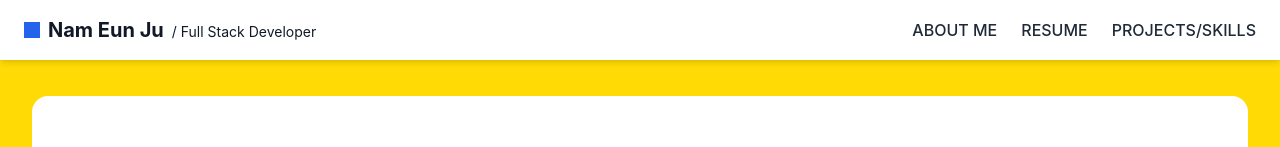
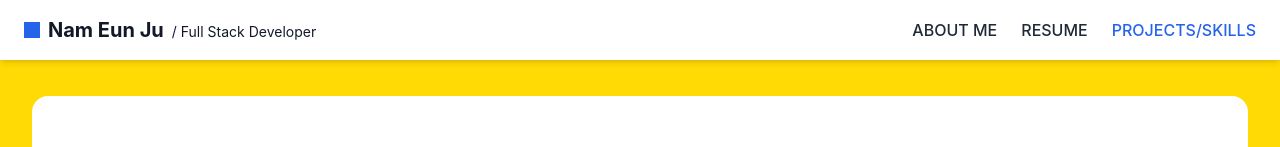
Before and after one commit to amorpaty/namportfolio, a React (Create React App) app: page /namportfolio/projects/skills in a window 1280 px wide. Shown: the top 147 px of the page. Built offline with nearby package versions, Linux system fonts and the light colour scheme.

Commit message:
project/skills 이동안되는 이슈 수정

```diff
--- a/src/components/Header.js
+++ b/src/components/Header.js
@@ -1,5 +1,5 @@
 import { useState } from "react";
-import {Link, useLocation} from "react-router-dom"; // Link 컴포넌트를 사용한다고 가정
+import { Link, useLocation } from "react-router-dom"; // Link 컴포넌트를 사용한다고 가정
 
 const Header = () => {
     const [menuOpen, setMenuOpen] = useState(false); // 메뉴 상태 관리
@@ -36,8 +36,7 @@ const Header = () => {
                 <Link
                     to="/aboutMe"
                     onClick={() => handleMenuClick("aboutMe")}
-                    className={`font-medium hover:underline ${
-                        location.pathname === "/aboutMe" ? "text-blue-600" : "text-gray-800"
+                    className={`font-medium hover:underline ${location.pathname === "/aboutMe" ? "text-blue-600" : "text-gray-800"
                         }`}
                 >
                     ABOUT ME
@@ -45,17 +44,15 @@ const Header = () => {
                 <Link
                     to="/resume"
                     onClick={() => handleMenuClick("resume")}
-                    className={`font-medium hover:underline ${
-                        location.pathname === "/resume" ? "text-blue-600" : "text-gray-800"
+                    className={`font-medium hover:underline ${location.pathname === "/resume" ? "text-blue-600" : "text-gray-800"
                         }`}
                 >
                     RESUME
                 </Link>
                 <Link
-                    to="/projects"
+                    to="/projects/skills"
                     onClick={() => handleMenuClick("projects/skills")}
-                    className={`font-medium hover:underline ${
-                        location.pathname === "/projects" ? "text-blue-600" : "text-gray-800"
+                    className={`font-medium hover:underline ${location.pathname === "/projects/skills" ? "text-blue-600" : "text-gray-800"
                         }`}
                 >
                     PROJECTS/SKILLS
@@ -84,16 +81,14 @@ const Header = () => {
 
             {/* 모바일 메뉴 */}
             <div
-                className={`absolute top-16 left-0 w-full bg-white shadow-md transition-all duration-500 ease-in-out transform ${
-                    menuOpen ? "opacity-100 translate-y-0" : "opacity-0 -translate-y-10"
+                className={`absolute top-16 left-0 w-full bg-white shadow-md transition-all duration-500 ease-in-out transform ${menuOpen ? "opacity-100 translate-y-0" : "opacity-0 -translate-y-10"
                     } md:hidden`}
             >
                 <nav className="flex flex-col items-center space-y-4 py-6">
                     <Link
                         to="/aboutMe"
                         onClick={() => handleMenuClick("aboutMe")}
-                        className={`font-medium hover:underline ${
-                            location.pathname === "/aboutMe" ? "text-blue-600" : "text-gray-800"
+                        className={`font-medium hover:underline ${location.pathname === "/aboutMe" ? "text-blue-600" : "text-gray-800"
                             }`}
                     >
                         ABOUT ME
@@ -101,17 +96,15 @@ const Header = () => {
                     <Link
                         to="/resume"
                         onClick={() => handleMenuClick("resume")}
-                        className={`font-medium hover:underline ${
-                            location.pathname === "/resume" ? "text-blue-600" : "text-gray-800"
+                        className={`font-medium hover:underline ${location.pathname === "/resume" ? "text-blue-600" : "text-gray-800"
                             }`}
                     >
                         RESUME
                     </Link>
                     <Link
-                        to="/projects"
+                        to="/projects/skills"
                         onClick={() => handleMenuClick("projects/skills")}
-                        className={`font-medium hover:underline ${
-                            location.pathname === "/projects" ? "text-blue-600" : "text-gray-800"
+                        className={`font-medium hover:underline ${location.pathname === "/projects/skills" ? "text-blue-600" : "text-gray-800"
                             }`}
                     >
                         PROJECTS/SKILLS
--- a/src/components/Main.js
+++ b/src/components/Main.js
@@ -4,11 +4,12 @@ import { OrbitControls } from '@react-three/drei';
 import { Points, PointMaterial } from '@react-three/drei';
 import * as random from 'maath/random/dist/maath-random.esm';
 import { TextureLoader } from 'three';
+import mainLogo from '../assets/logo/main_logo.png';
 import { useNavigate } from 'react-router-dom';
 
 const BusinessCard = () => {
     const cardRef = useRef();
-    const logoTexture = useLoader(TextureLoader, 'images/logo/main_logo.png');
+    const logoTexture = useLoader(TextureLoader, mainLogo);
     const navigate = useNavigate();
 
     // 명함 회전 로직
```
Also changed, not shown: src/components/ProjectList.js (+6 -6 lines), src/assets/logo/main_logo.png (added). Lines whose indentation alone changed are shown as unchanged.
